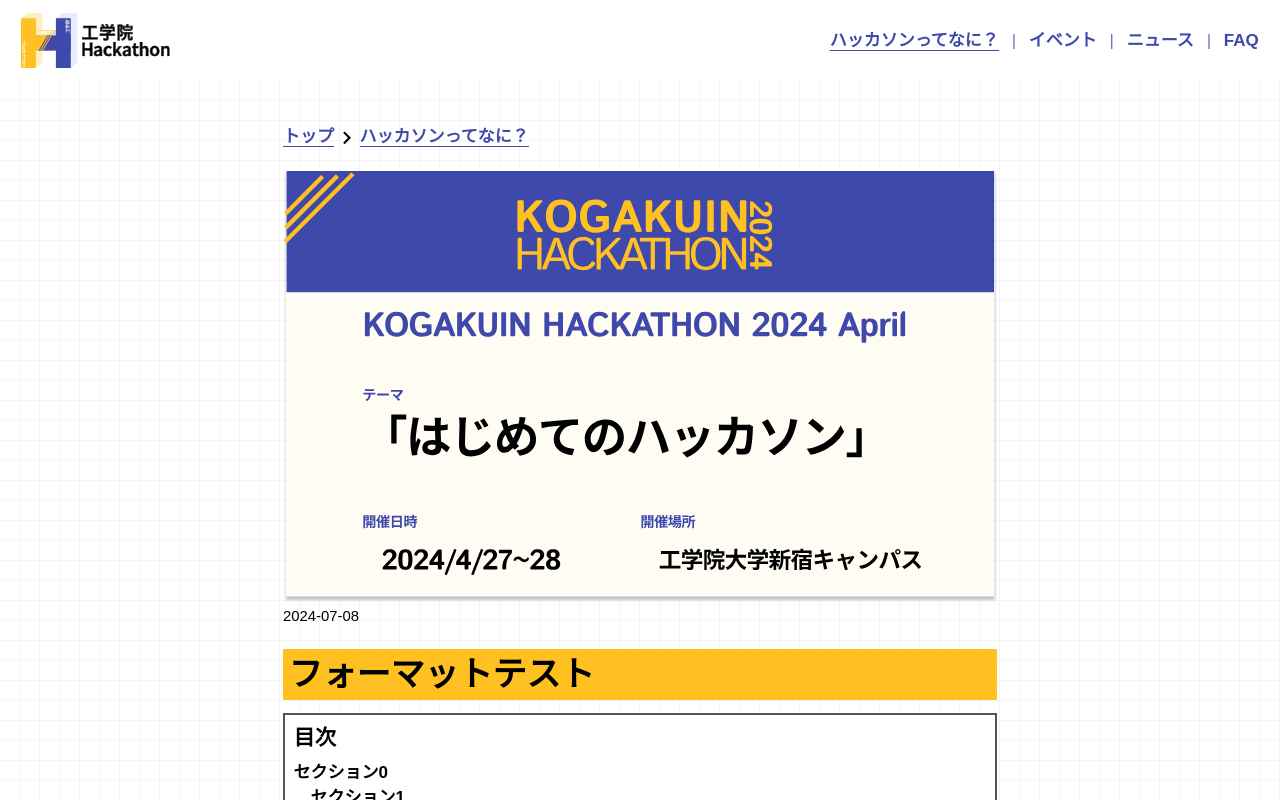
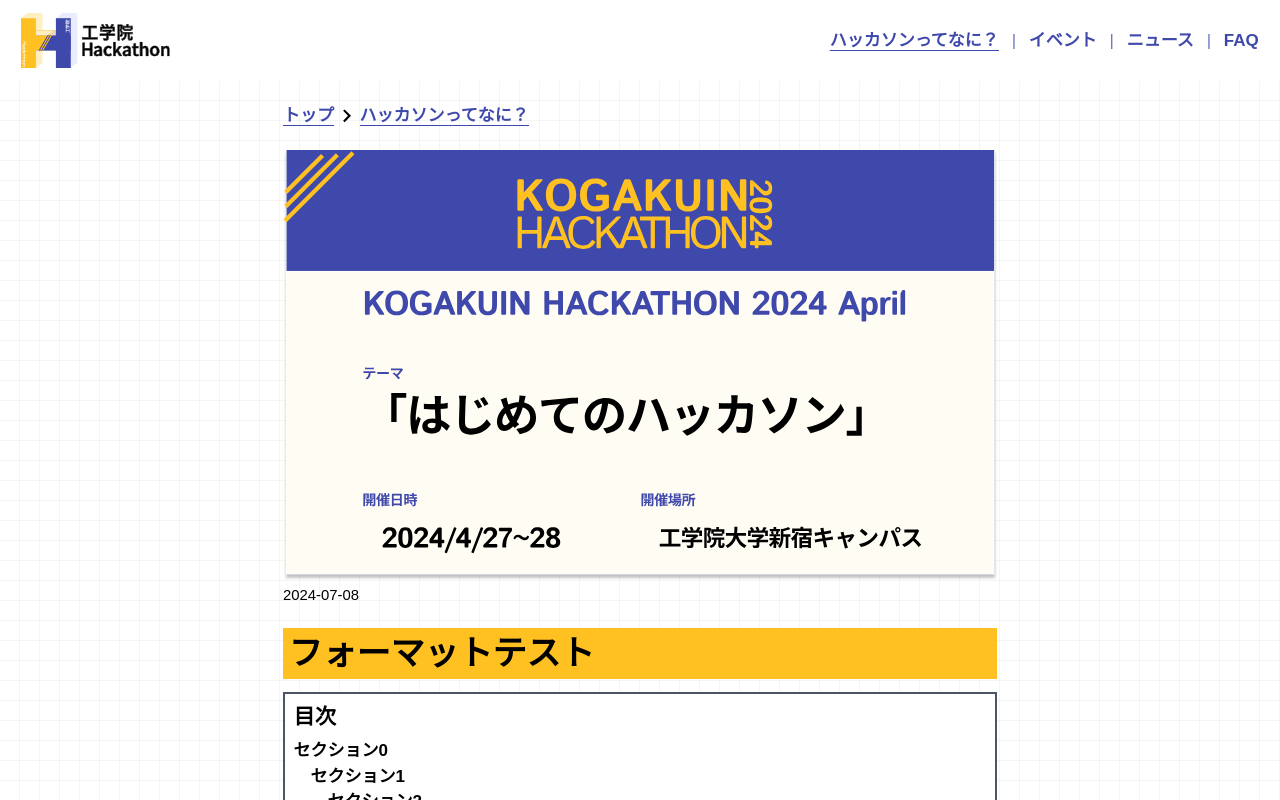
Before and after one commit to N-Keisho/kogakuin-hackathon-homepage, a Next.js app: page /about in a window 1280 px wide. Shown: the top 800 px of the page. Built offline with nearby package versions, Linux system fonts and the light colour scheme; a web font is replaced by a local one.

Commit message:
design: MarginTop made smaller

```diff
--- a/app/components/ui/Article/ArticlePage.tsx
+++ b/app/components/ui/Article/ArticlePage.tsx
@@ -20,7 +20,7 @@
 
   return (
     <>
-      <div className="flex flex-col mt-4 md:mt-10 mb-10 flex flex-col items-center">
+      <div className="flex flex-col mt-5 mb-10 flex flex-col items-center">
         <div className="w-11/12 max-w-2xl">
           <BreadcrumbsList title={title} />
           <div className="w-full">
```
